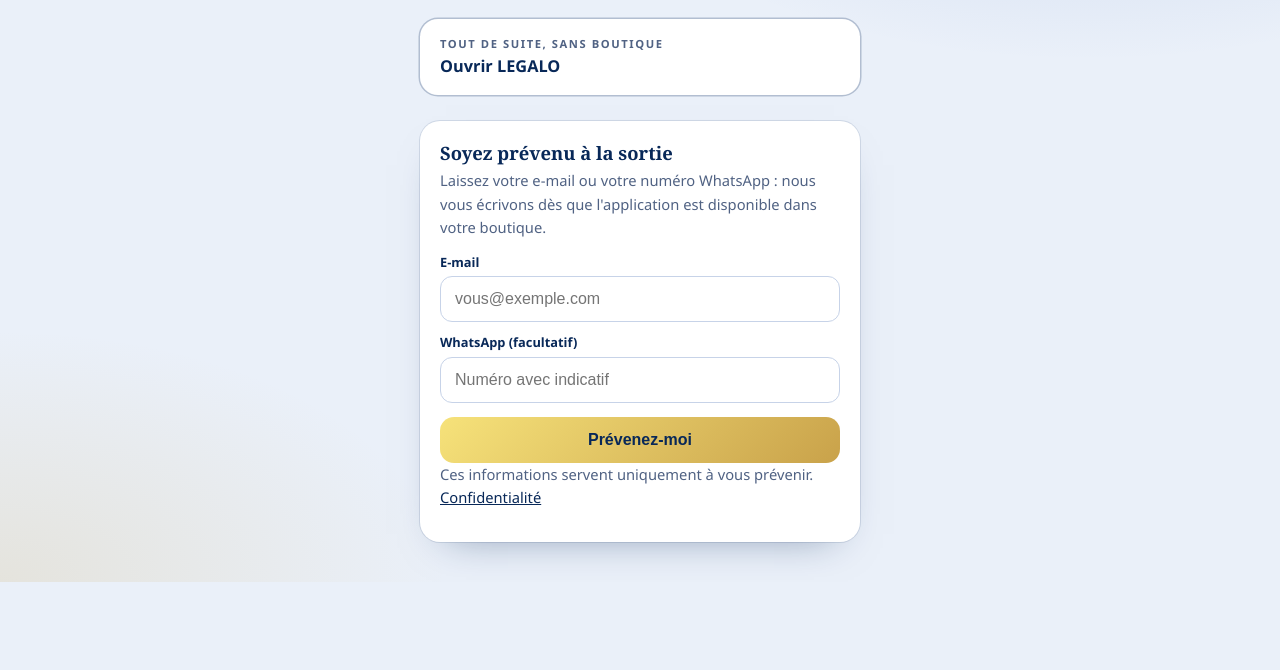
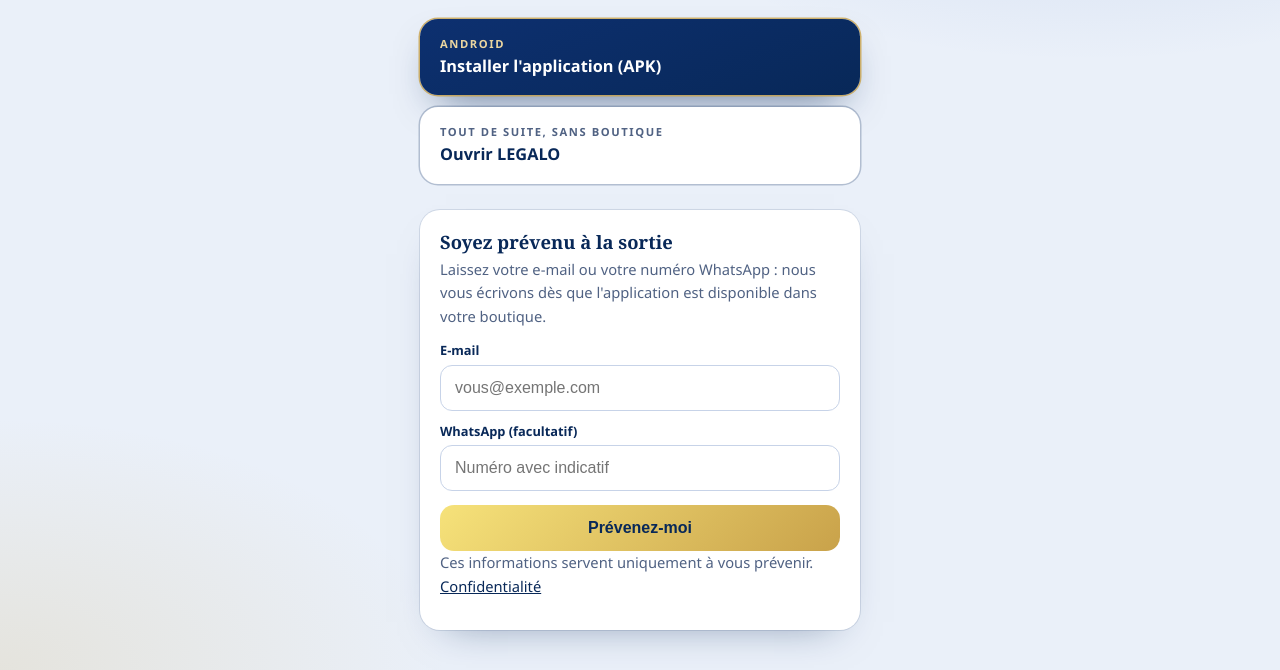
Before and after one commit to CHRYSARMELOCHOU/legalo-site, a plain HTML site: page telecharger.html in a window 1280 px wide. Shown: the part 219-889 px from the top of the page. Before the commit the page ends 801 px from the top, so only its background shows below. Drawn offline with Linux system fonts and the light colour scheme.

Commit message:
Page « telechargement » (un seul bouton) + fichier LEGALO.apk ; bouton APK actif
Co-Authored-By: Claude Sonnet 5.5 <noreply@anthropic.com>
Claude-Session: https://claude.ai/code/session_01GBERPCUaQ7yL7SWnhCUwRw

```diff
--- a/telecharger.html
+++ b/telecharger.html
@@ -69,7 +69,7 @@ button:disabled{opacity:.6}
 <script>
 /* ===== À modifier quand les boutiques sont prêtes ===== */
 var LINKS = { android: "", ios: "" };   /* liens directs des fiches Play Store / App Store */
-var APK_READY = false;                   /* true quand le fichier LEGALO.apk est sur le site */
+var APK_READY = true;                    /* true quand le fichier LEGALO.apk est sur le site */
 var SB_URL = "https://rhekotzzmectxtppivqq.supabase.co";
 var SB_KEY = "eyJhbGciOiJIUzI1NiIsInR5cCI6IkpXVCJ9.eyJpc3MiOiJzdXBhYmFzZSIsInJlZiI6InJoZWtvdHp6bWVjdHh0cHBpdnFxIiwicm9sZSI6ImFub24iLCJpYXQiOjE3ODcyNjIyMDEsImV4cCI6MjEwMjgzODIwMX0.eU5q7g0aBEon5a80ge93fjUl2HUe9AKp3dwjJXCAP7o";
 
```
Also changed, not shown: telechargement.html (renamed from android.html), 1 other file.
